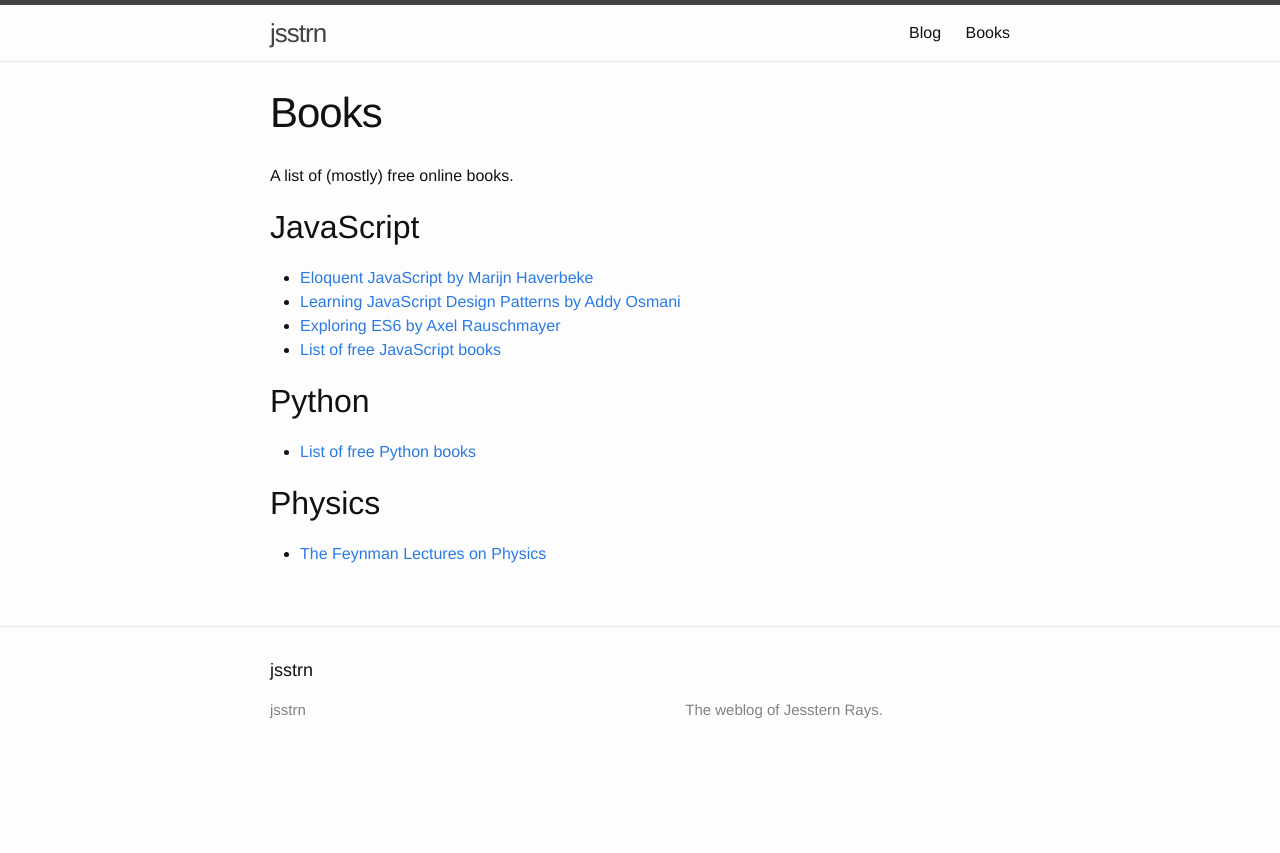
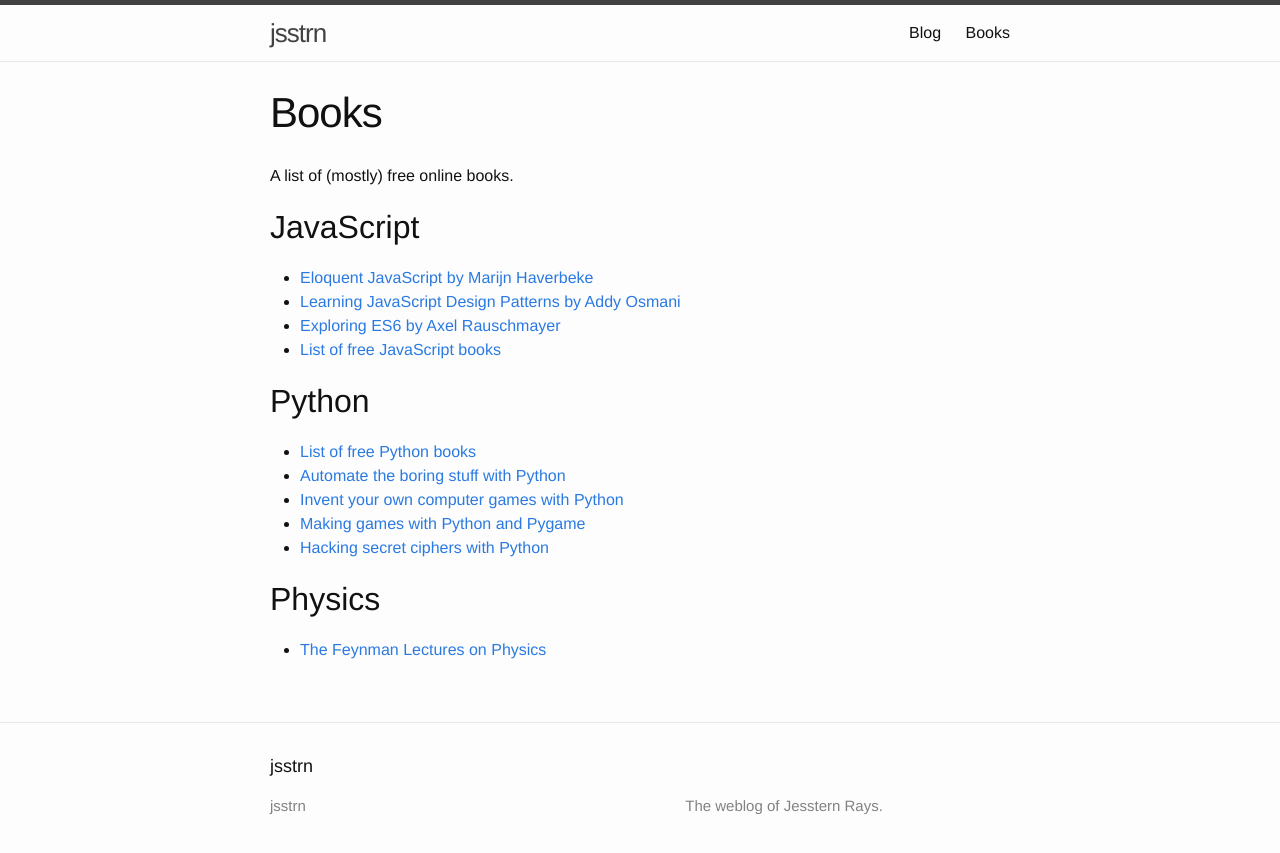
Before and after one commit to jsstrn/jsstrn, a Jekyll site: the page built from books.md, in a window 1280 px wide. Shown: the top 853 px of the page. Built offline with Jekyll 4.4.1, drawn with Linux system fonts in a browser that asks for light colours.

Commit message:
Add more books to the list

```diff
--- a/books.md
+++ b/books.md
@@ -22,9 +22,17 @@ A list of (mostly) free online books.
 ## Python
 
 - [List of free Python books][py-books]
+- [Automate the boring stuff with Python][py-automate]
+- [Invent your own computer games with Python][py-invent]
+- [Making games with Python and Pygame][py-games]
+- [Hacking secret ciphers with Python][py-hack]
 
 <!-- links -->
 [py-books]: http://pythonbooks.revolunet.com/
+[py-automate]: https://automatetheboringstuff.com/
+[py-invent]: http://inventwithpython.com/chapters/
+[py-games]: http://inventwithpython.com/pygame/chapters/
+[py-hack]: http://inventwithpython.com/hacking/chapters/
 
 ## Physics
 
```
